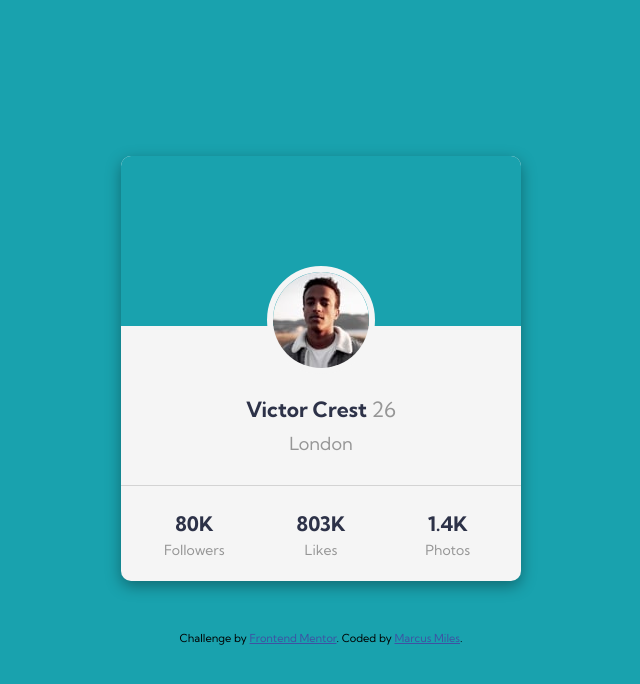
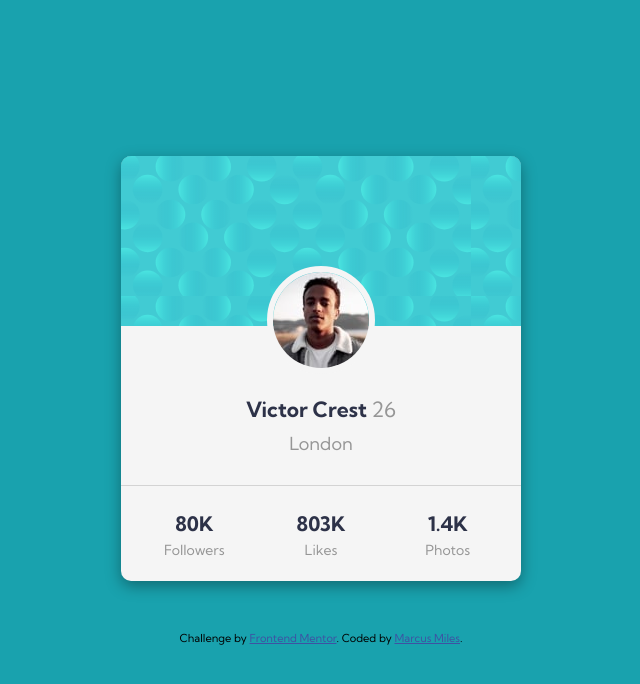
Before and after one commit to Milesm86/profile_card_fm, a website: page index.html in a window 1280 px wide. Shown: the whole page, without its empty margins (319-959 px from the left). Drawn offline with nearby package versions, Linux system fonts and the light colour scheme; files that its build step writes are made by us from their sources; files whose address does not match are found by name.

Commit message:
Updated path for bg image

```diff
--- a/sass/base/_base.scss
+++ b/sass/base/_base.scss
@@ -53,7 +53,7 @@ body {
     width: 100%;
     height: 170px;
     background-color: $color-dark-cyan;
-    background-image: url("./images/bg-pattern-card.svg");
+    background-image: url("../images/bg-pattern-card.svg");
   }
 
   &__content {
```
